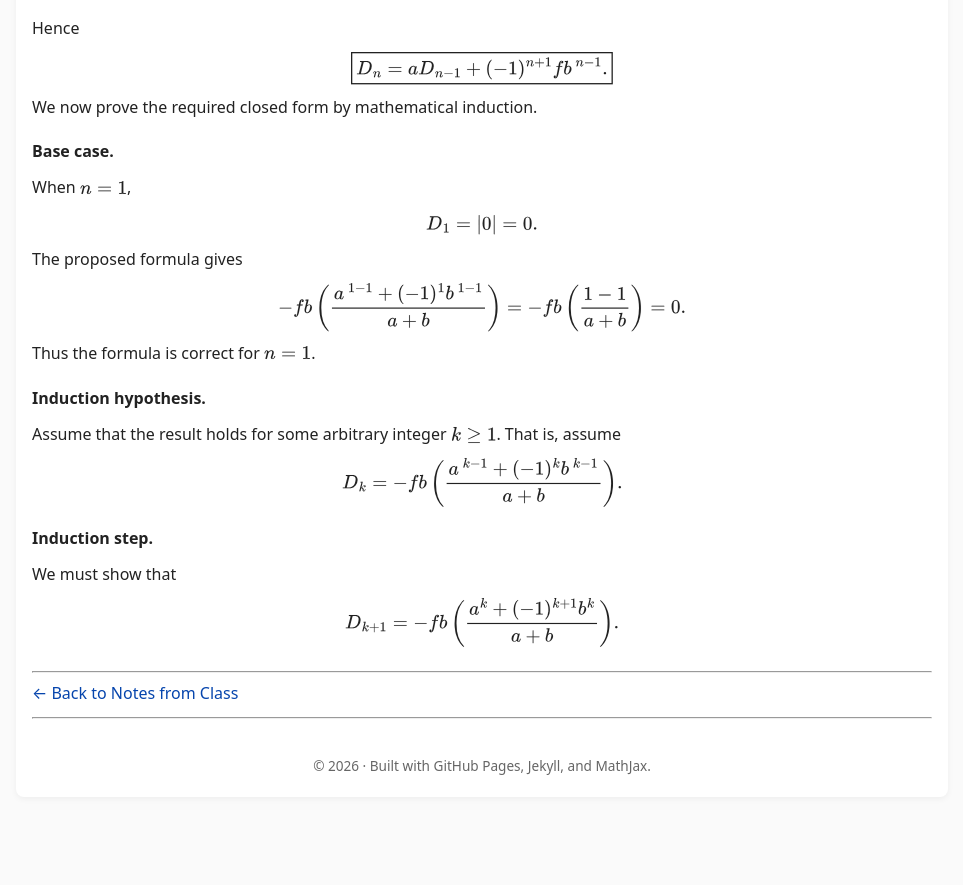
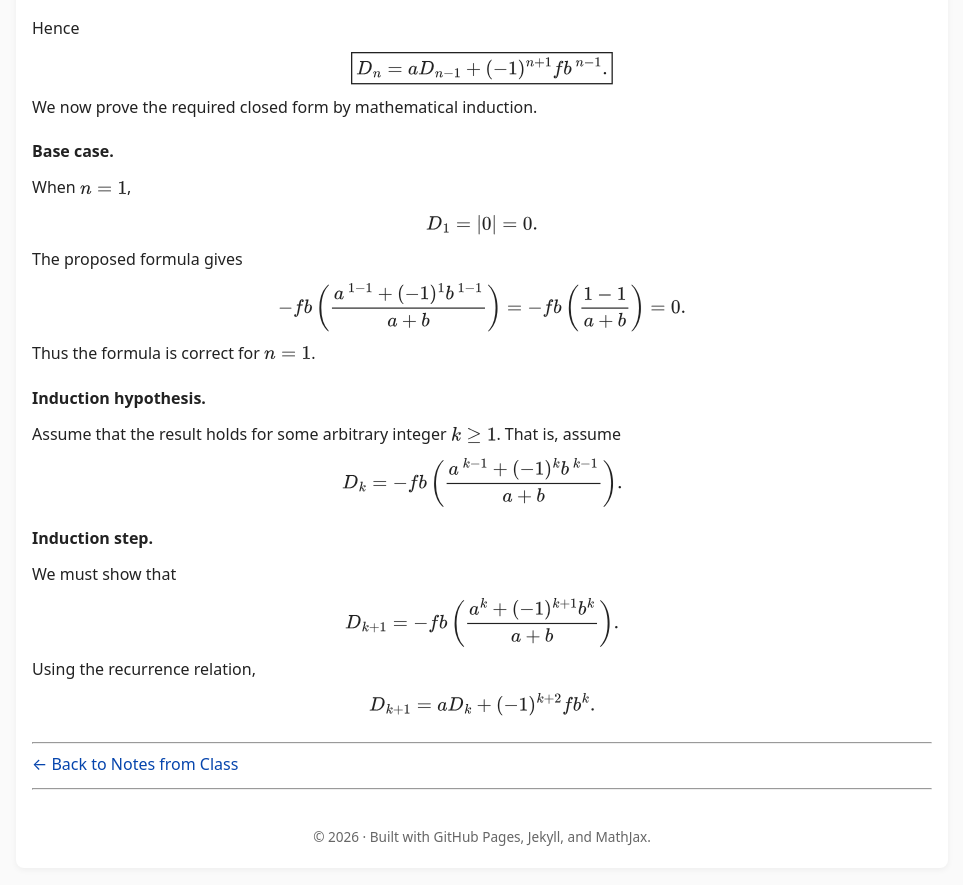
Before and after one commit to SaleemKamaludin/SaleemKamaludin.github.io, a Jekyll site: the page built from courses/math-2276/notes-from-class/lecture-2/index.md, in a window 1280 px wide and 900 px high, scrolled down 12343 px. Shown: the top 885 px of the window, without its empty margins (158-1121 px from the left). Built offline with Jekyll 4.4.1, drawn with Linux system fonts in a browser that asks for light colours; before the commit the page ends 13172 px from its top, so only the background shows below that.

Commit message:
Add recurrence step to Example 1.2 induction proof

```diff
--- a/courses/math-2276/notes-from-class/lecture-2/index.md
+++ b/courses/math-2276/notes-from-class/lecture-2/index.md
@@ -1957,6 +1957,26 @@ D_n=
   </div>
 
   </div>
+
+  <div id="example-1-2-proof-recurrence-k-plus-one">
+
+  <p>
+    Using the recurrence relation,
+  </p>
+
+  <div class="display-math">
+
+  \[
+  D_{k+1}
+  =
+  aD_k
+  +
+  (-1)^{k+2}fb^k.
+  \]
+
+  </div>
+
+  </div>
 </div>
 
 ---
```
